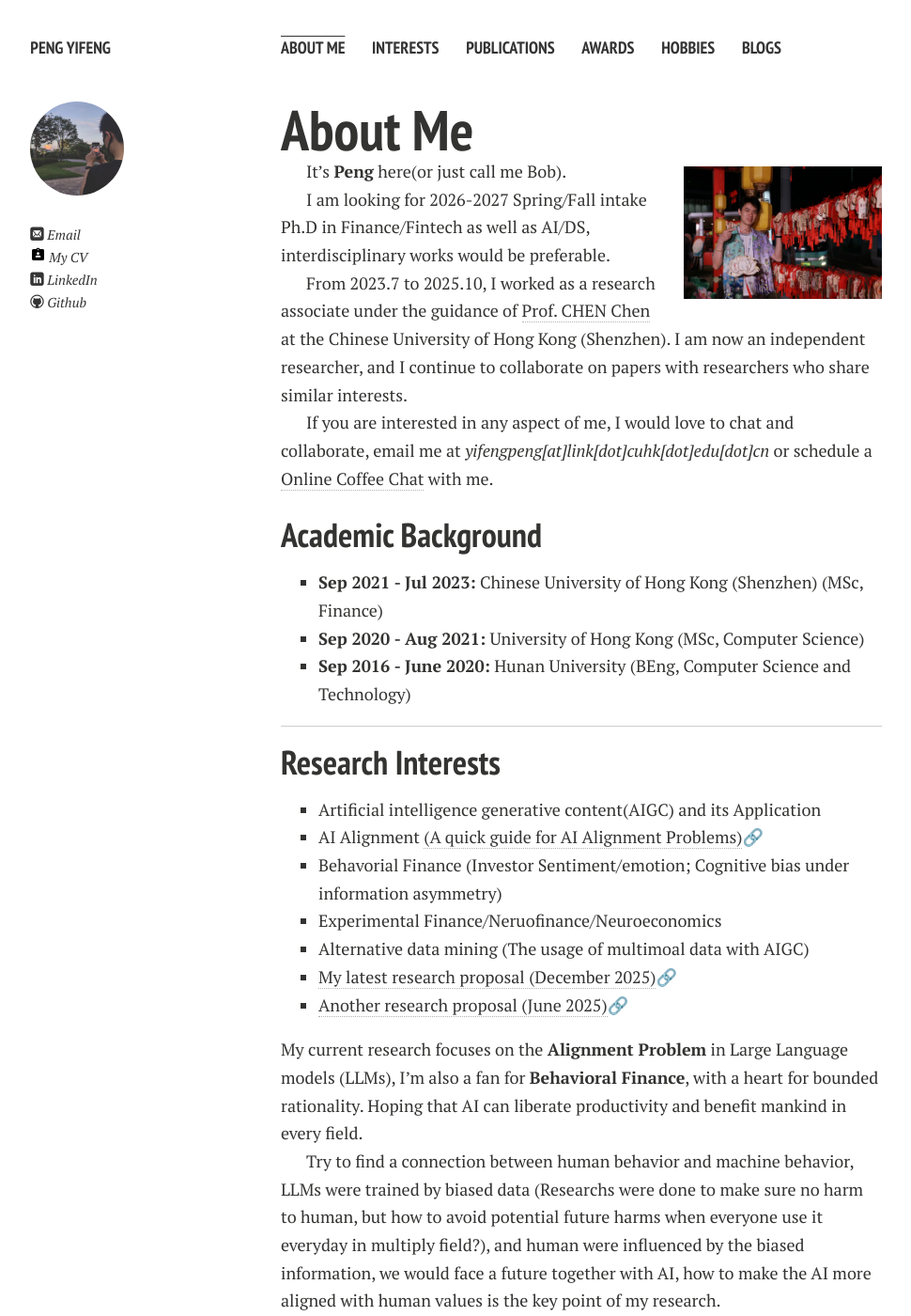
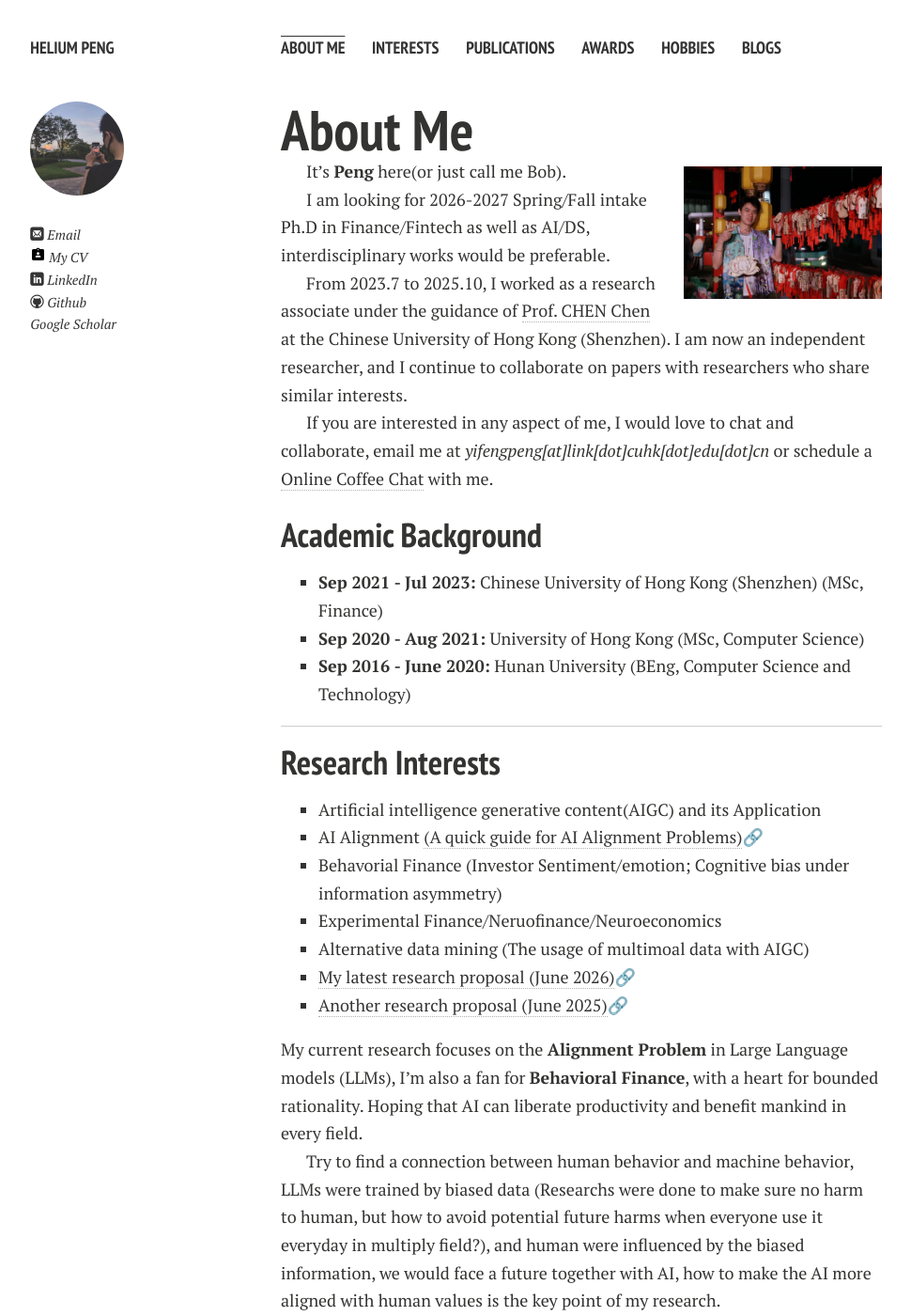
Before and after one commit to bobhelium/bobhelium.github.io, a Jekyll site: the page built from index.md, in a window 1280 px wide and 1400 px high. Shown: the whole window at 94% size, without its empty margins (21-991 px from the left). Built offline with Jekyll 4.4.1, drawn with Linux system fonts in a browser that asks for light colours; nearby versions of some CDN libraries; comment, search, counter and statistics services are not loaded; a style sheet for code colours, icons or effects is not loaded; our own code applies the rules of GitHub Pages for plain Markdown files; some of the changed text lies outside the part shown.

Commit message:
update some info

```diff
--- a/_config.yml
+++ b/_config.yml
@@ -1,6 +1,6 @@
 # Latest update in 2024/5/15 by Peng Yifeng.
 
-title: Peng Yifeng
+title: Helium Peng
 # tagline: Here is personal website of Peng Yifeng. Powered by Jekyll, based on the Minimal Mistakes theme.
 # description: Two roads diverged in woods, I took the one less traveled by.
 #Comment out url when working locally to resolve base urls correctly
@@ -8,16 +8,16 @@ url: https://bobhelium.github.io
 
 # Owner/author information
 owner:
-  name: Peng Yifeng
+  name: Helium Peng
   avatar: 深圳夕阳与我的背景.jpg
   # bio: Two roads diverged in woods, I took the one less traveled by.
   email: yifengpeng@link.cuhk.edu.cn
-  cv: /file/Peng-CV-2024.4.pdf
+  cv: /file/CV26.6.pdf
   # Social networking links are used in author-bio sidebar. Update and remove as you like.
   # twitter: lancecai2002
-  github: bobhelium
+  github: heliumpeng
   linkedin: yifeng-peng-5a1b7015b
-  # scholar: https://scholar.google.com/citations?user=8igSoWgAAAAJ
+  scholar: https://scholar.google.com.sg/citations?user=9O4MHeUAAAAJ
   # bilibili: 594030035
   # researchgate: https://www.researchgate.net/profile/Hanlin-Cai
   # zhihu: https://www.zhihu.com/people/chlire
--- a/index.md
+++ b/index.md
@@ -29,7 +29,7 @@ If you are interested in any aspect of me, I would love to chat and collaborate,
 - Behavorial Finance (Investor Sentiment/emotion; Cognitive bias under information asymmetry)
 - Experimental Finance/Neruofinance/Neuroeconomics
 - Alternative data mining (The usage of multimoal data with AIGC)
-- [My latest research proposal (December 2025)]({{ site.url }}/file/RP26.6-EN.pdf)🔗
+- [My latest research proposal (June 2026)]({{ site.url }}/file/RP26.6-EN.pdf)🔗
 - [Another research proposal (June 2025)]({{ site.url }}/file/RP_Peng-630.pdf)🔗
 
 My current research focuses on the **Alignment Problem** in Large Language models (LLMs), I'm also a fan for **Behavioral Finance**, with a heart for bounded rationality. Hoping that AI can liberate productivity and benefit mankind in every field.
```
Also changed, not shown: README.md, 3 other files.
